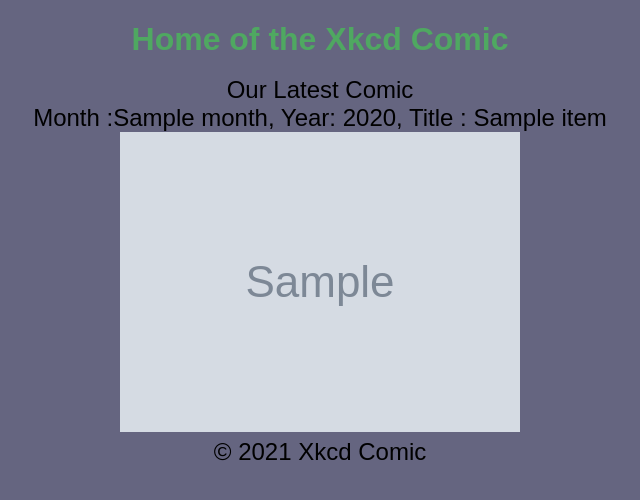
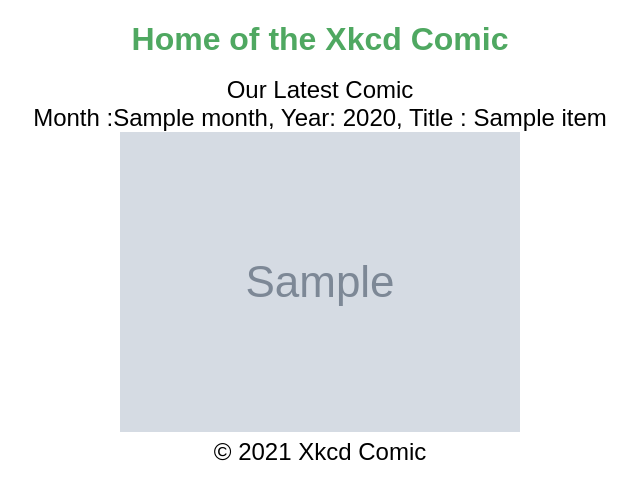
Before and after one commit to AlinaniSilomba/XkcdComic, a Django app: page /comic/ in a window 1280 px wide. Shown: the top 500 px of the page, without its empty margins (320-960 px from the left). Run offline with Django 5.2, Linux system fonts and the light colour scheme; tables that the repository leaves empty hold one stand-in row (values such as "Sample post"); grey boxes marked "Sample" are stand-in pictures; a database or web service that is not in the repository returns one stand-in record (values such as "Sample title"); data that the repository does not hold is empty.

Commit message:
Changed colour in styles from blue to white

```diff
--- a/xkcd/comic/businesslogic.py
+++ b/xkcd/comic/businesslogic.py
@@ -1,4 +1,5 @@
 import requests
+
 #This is out business logic for getting the data from xkcd.com
 
 
--- a/xkcd/comic/static/styles.css
+++ b/xkcd/comic/static/styles.css
@@ -7,7 +7,7 @@
 }
 
 body{
-    background-color:rgb(101, 101, 128);
+    background-color:white;
     color: #000;
     font-family: Arial, sans-serif;
     margin: 0;
```
